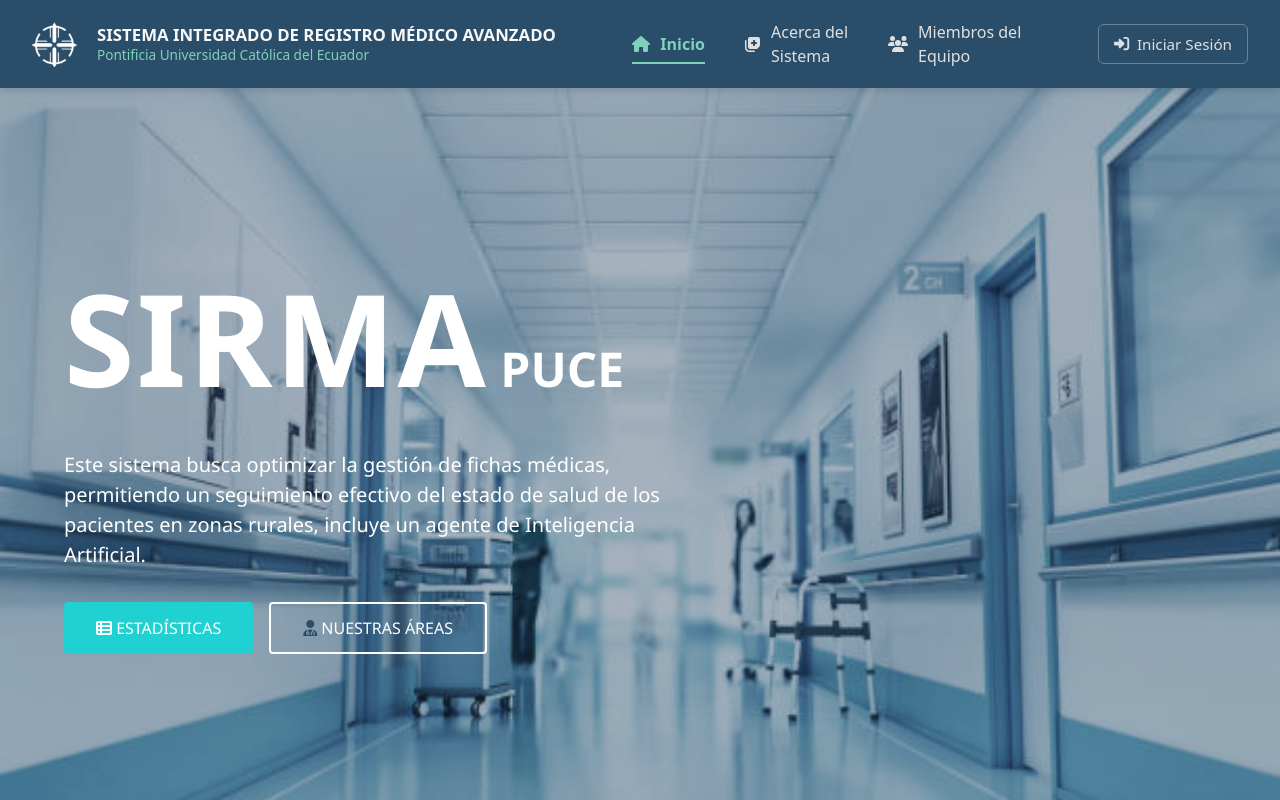
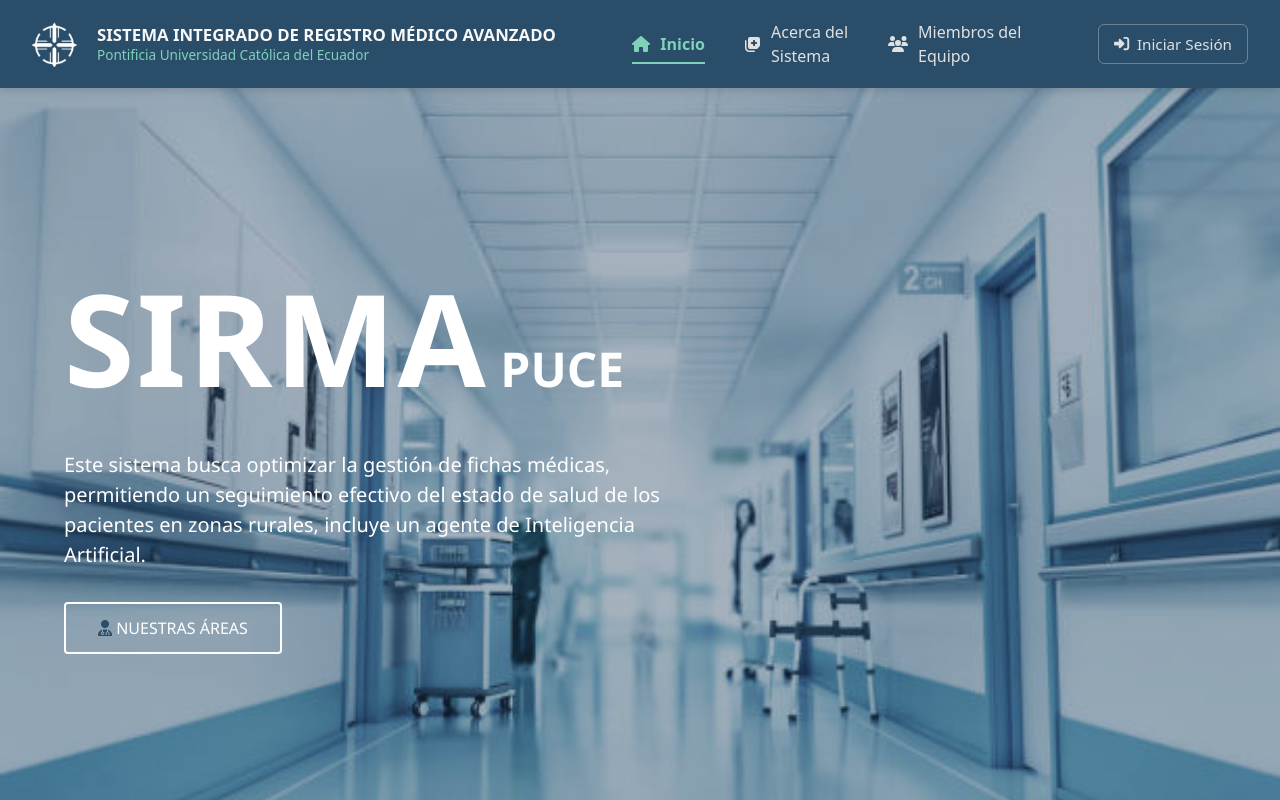
Before and after one commit to SebasChicaiza/sirma-vue, a Vue app: page / in a window 1280 px wide. Built offline with nearby package versions, Linux system fonts and the light colour scheme.

Commit message:
Cambio para que no aparezcan estadisticas en el public

```diff
--- a/src/views/HomeViewUser.vue
+++ b/src/views/HomeViewUser.vue
@@ -11,9 +11,6 @@
           Este sistema busca optimizar la gestión de fichas médicas, permitiendo un seguimiento efectivo del estado de salud de los pacientes en zonas rurales, incluye un agente de Inteligencia Artificial.
         </p>
         <div class="hero-buttons">
-          <button class="btn-primary" @click="goToReportes">
-            <i class="fas fa-th-list"></i> ESTADÍSTICAS
-          </button>
           <button class="btn-secondary" @click="scrollToDepartments">
             <i class="fas fa-user-md" style="color: var(--color-primary-dark);"></i> NUESTRAS ÁREAS
           </button>
```
